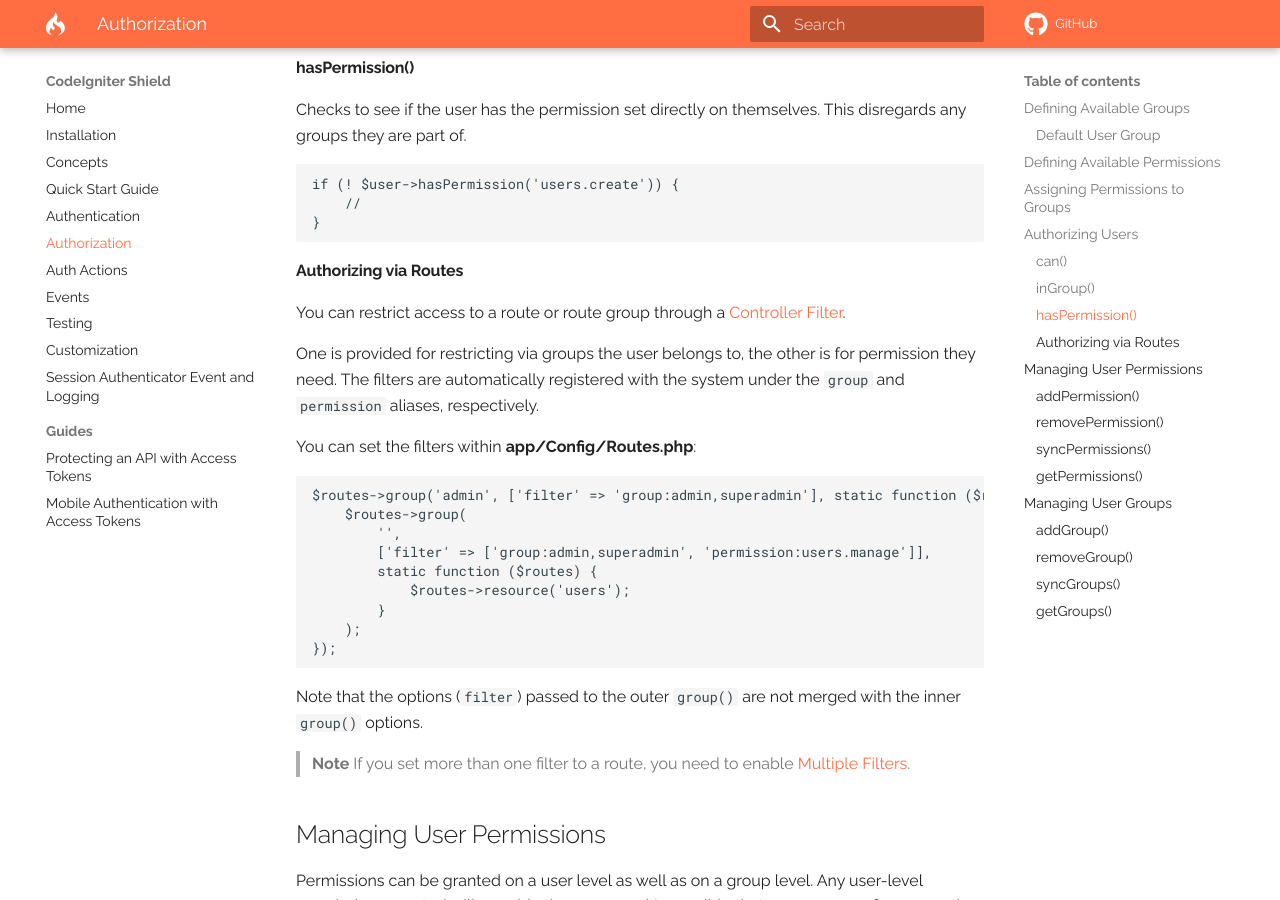
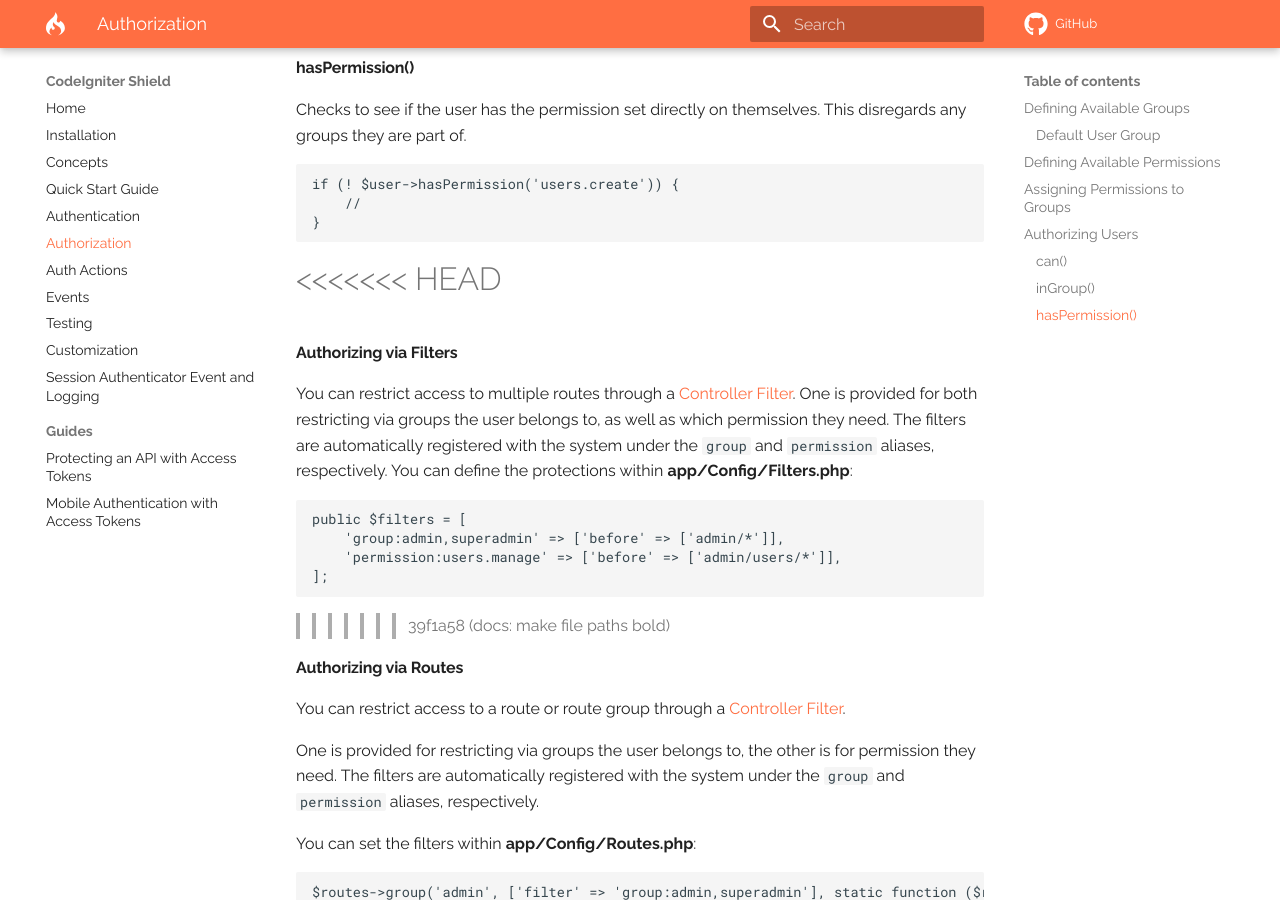
Before and after one commit to codeigniter4/shield, an MkDocs documentation site: the page built from docs/authorization.md, in a window 1280 px wide and 900 px high, scrolled down 3012 px. Built offline with MkDocs 1.6.1 and Material for MkDocs 9.7.7, drawn with Linux system fonts in a browser that asks for light colours; comment, search, counter and statistics services are not loaded; a style sheet for code colours, icons or effects is not loaded.

````diff
--- a/docs/authorization.md
+++ b/docs/authorization.md
@@ -129,6 +129,20 @@ if (! $user->hasPermission('users.create')) {
 }
 ```
 
+<<<<<<< HEAD
+=======
+#### Authorizing via Filters
+
+You can restrict access to multiple routes through a [Controller Filter](https://codeigniter.com/user_guide/incoming/filters.html). One is provided for both restricting via groups the user belongs to, as well as which permission they need. The filters are automatically registered with the system under the `group` and `permission` aliases, respectively. You can define the protections within **app/Config/Filters.php**:
+
+```php
+public $filters = [
+    'group:admin,superadmin' => ['before' => ['admin/*']],
+    'permission:users.manage' => ['before' => ['admin/users/*']],
+];
+```
+
+>>>>>>> 39f1a58 (docs: make file paths bold)
 #### Authorizing via Routes
 
 You can restrict access to a route or route group through a
````
